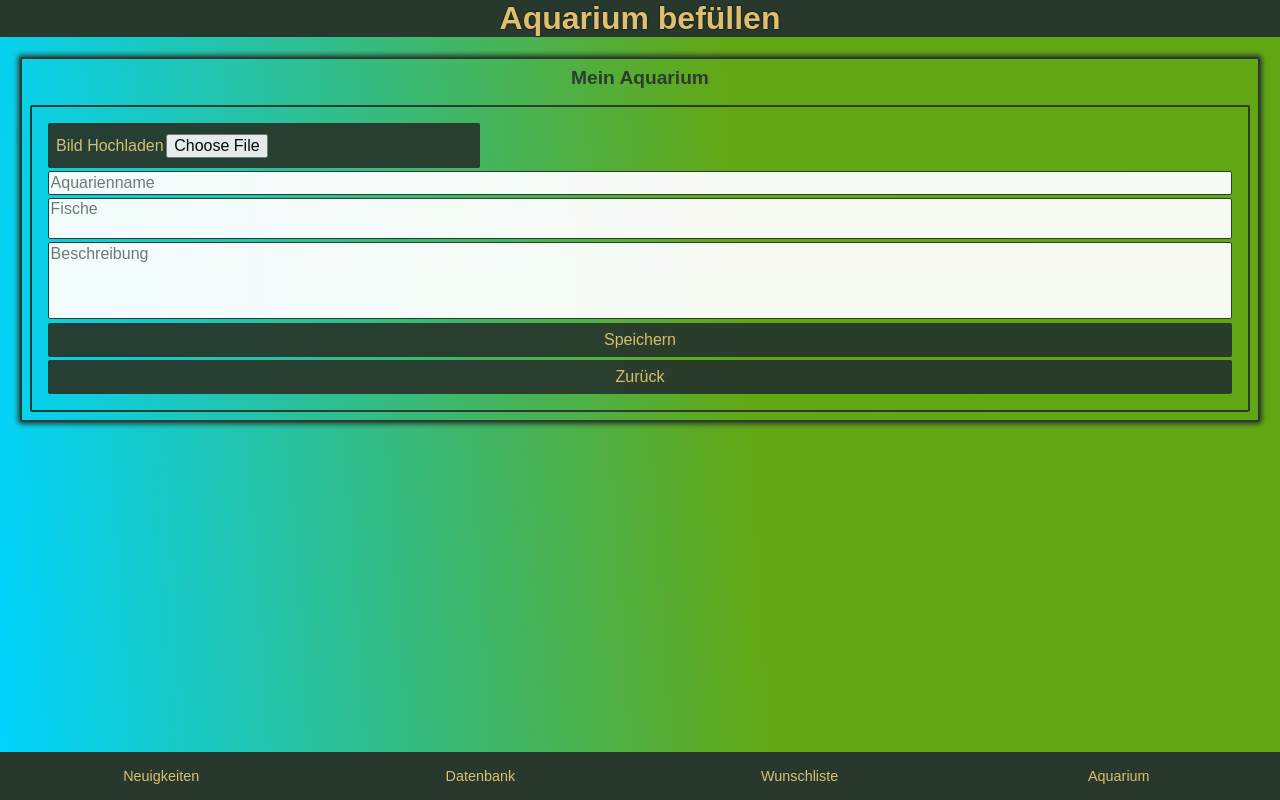
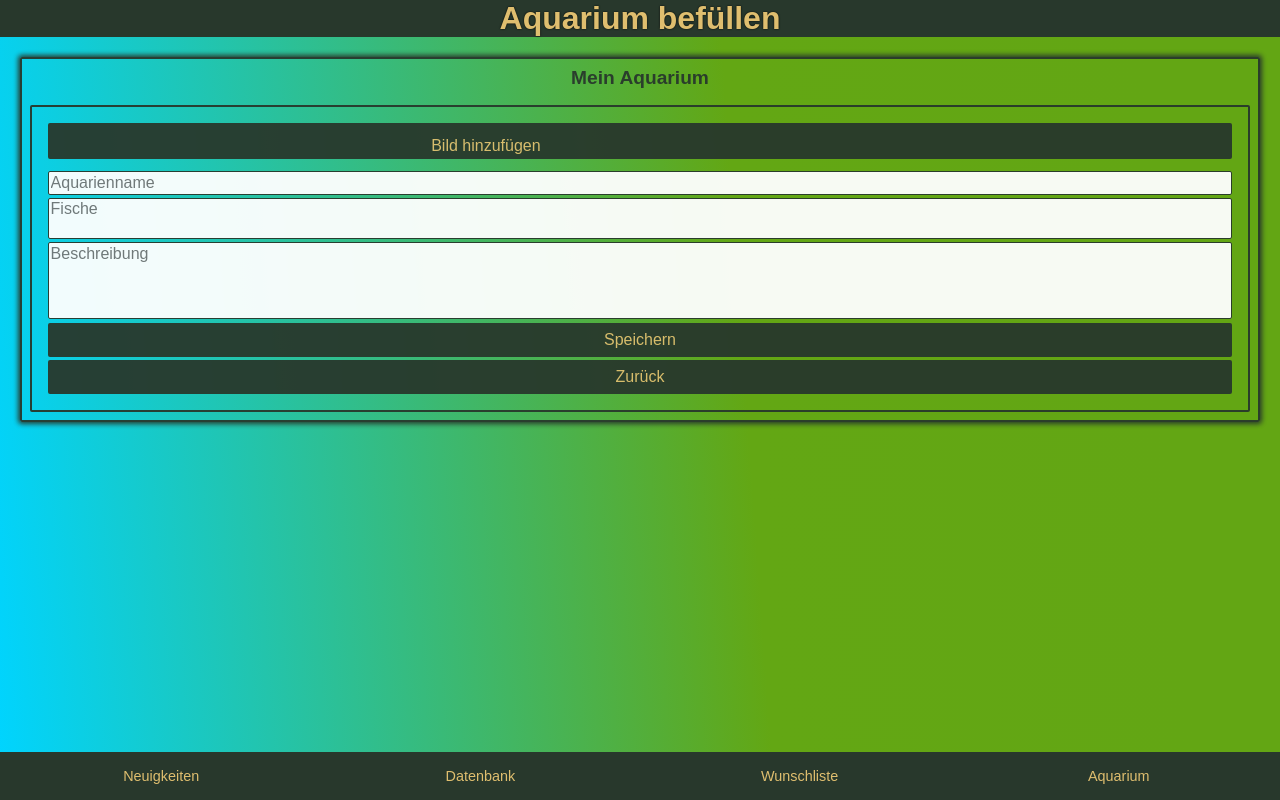
Before and after one commit to hennifant/capstone-project, a React (Create React App) app: page /createTank in a window 1280 px wide. Built offline with nearby package versions, Linux system fonts and the light colour scheme.

Commit message:
Changed button for picture upload

```diff
--- a/src/App.js
+++ b/src/App.js
@@ -12,8 +12,6 @@ import BrateListPage from './pages/BrateListPage.js';
 import WatchListPage from './pages/WatchListPage.js';
 import AddTankPage from './pages/AddTankPage.js';
 import WelcomePage from './pages/WelcomePage.js';
-
-import NavigationBar from './components/NavigationBar.js';
 
 function App() {
   const [loadFishData, setLoadFishData] = localStorage('fish', FishData);
--- a/src/components/CreateTankForm.js
+++ b/src/components/CreateTankForm.js
@@ -144,8 +144,6 @@ const StyledForm = styled.form`
   }
 `;
 
-const FormInput = styled.input``;
-
 const SubmitMessage = styled.p`
   font-size: 12px;
   color: #28382c;
--- a/src/components/ImageUpload.js
+++ b/src/components/ImageUpload.js
@@ -32,14 +32,14 @@ export default function ImageUpload({ inputData }) {
 
   return (
     <ImageContainer>
-      <button>
-        Bild Hochladen
+      <LabelUpload>
+        Bild hinzufügen
         {image ? (
           <img src={image} alt="" width="100" height="40" />
         ) : (
           <input type="file" name="tankImage" onChange={upload} />
         )}
-      </button>
+      </LabelUpload>
     </ImageContainer>
   );
 }
@@ -50,5 +50,17 @@ const ImageContainer = styled.div`
     border-radius: 2px;
   }
   input {
+    opacity: 0;
+    align-self: left;
   }
 `;
+
+const LabelUpload = styled.button`
+  border: 1px solid #ccc;
+  display: inline-block;
+  text-align: center;
+  width: 100%;
+  height: 80%;
+
+  font-size: 1rem;
+`;
```
